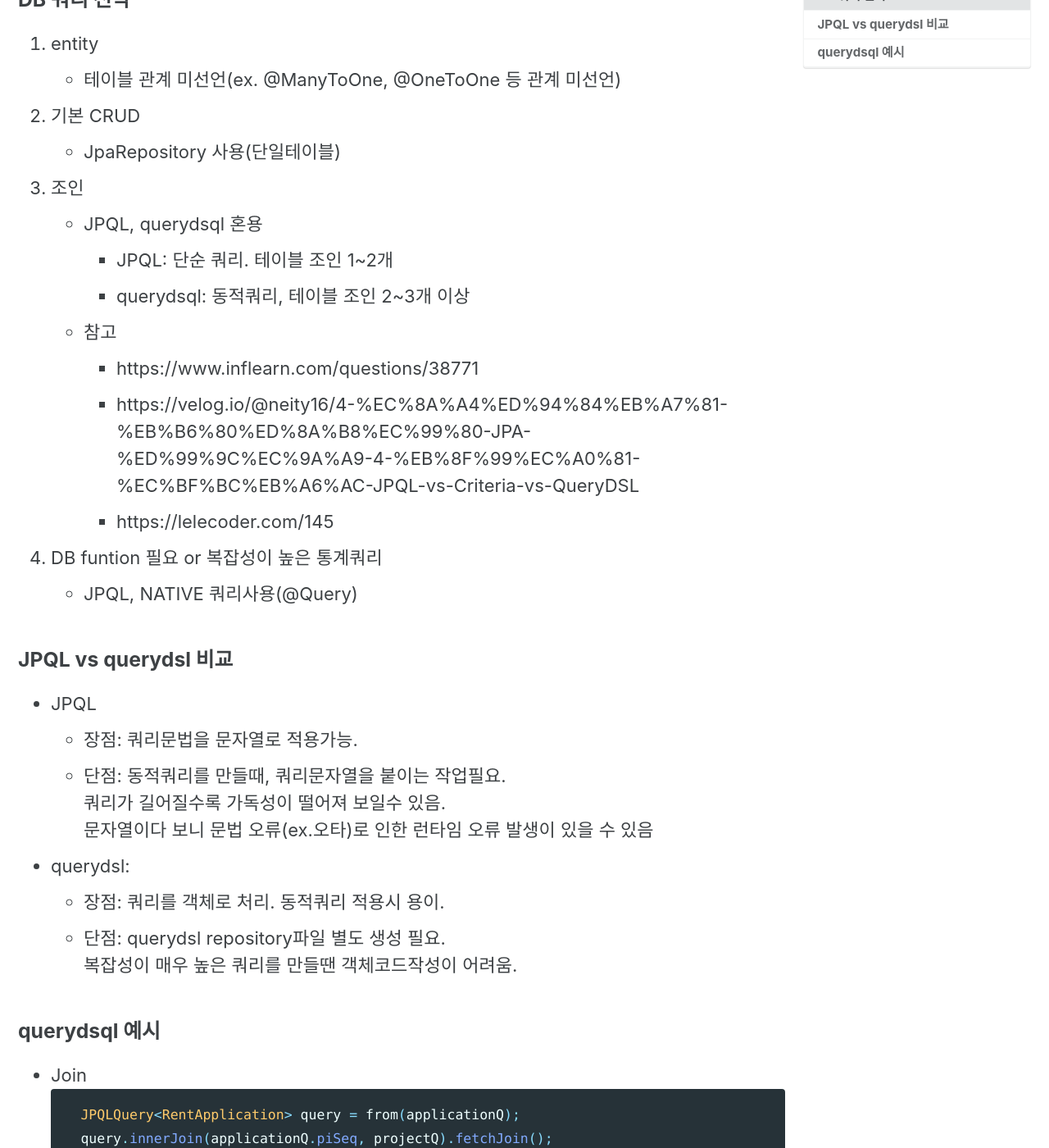
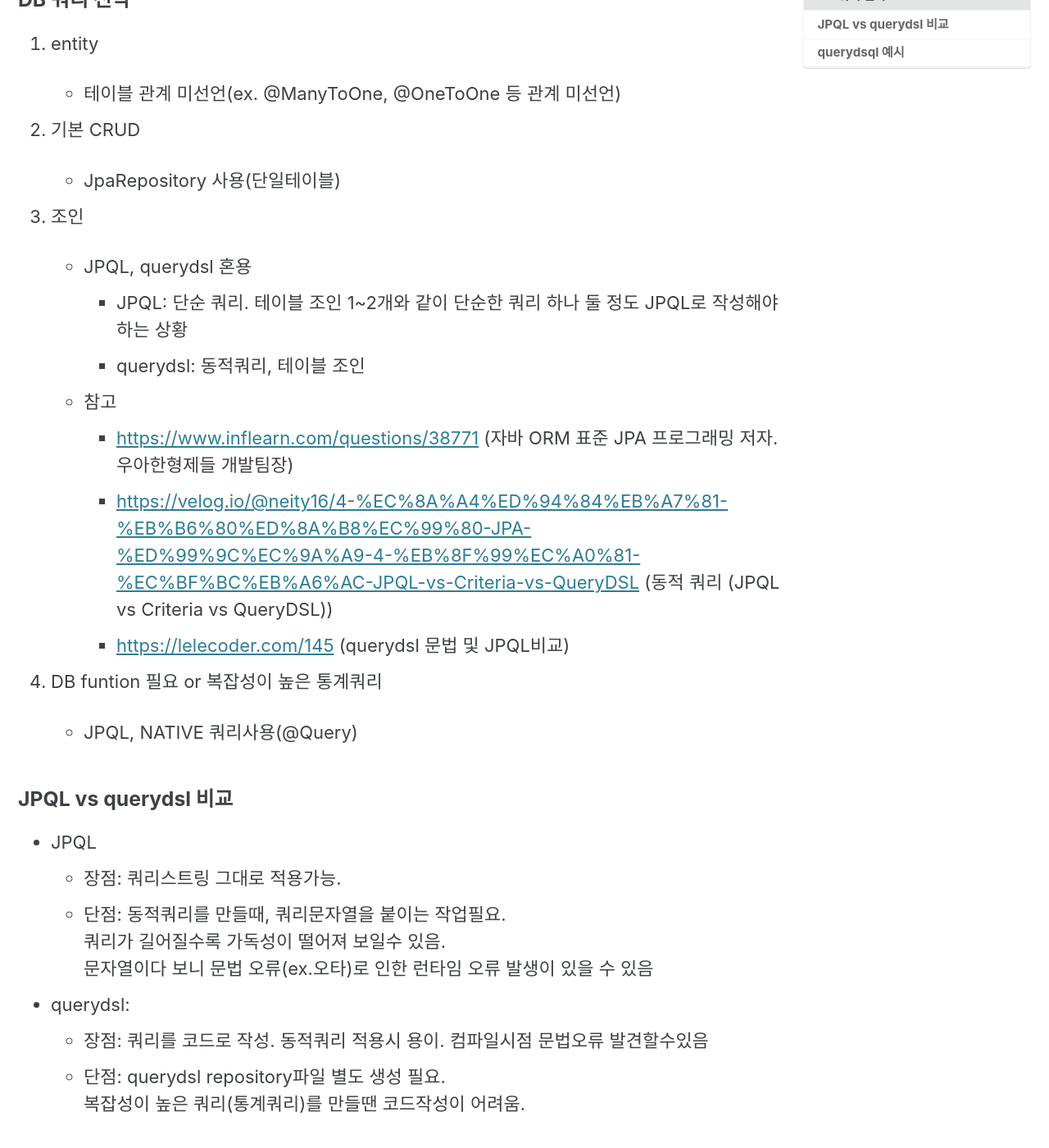
Before and after one commit to openobjectnet/openobjectnet.github.io, a Jekyll site: the page built from _posts/2022-01-13-query-strategy.md, in a window 1280 px wide and 1400 px high, scrolled down 265 px. Shown: the whole window at 82% size. Built offline with Jekyll 4.4.1, drawn with Linux system fonts in a browser that asks for light colours; cached includes are drawn as plain includes; nearby versions of some CDN libraries; some of the changed text lies outside the part shown.

Commit message:
osp db쿼리 전략 임시

````diff
--- a/_posts/2022-01-13-query-strategy.md
+++ b/_posts/2022-01-13-query-strategy.md
@@ -1,5 +1,5 @@
 ---
-title:  "DB 쿼리 전략(게시물삭제예정)"
+title: "DB 쿼리 전략(게시물삭제예정)"
 search: false
 categories:
   - JPA
@@ -13,36 +13,42 @@ author: 최세훈
 ### DB 쿼리 전략
 
 1. entity
-    * 테이블 관계 미선언(ex. @ManyToOne, @OneToOne 등 관계 미선언)
+
+   - 테이블 관계 미선언(ex. @ManyToOne, @OneToOne 등 관계 미선언)
 
 2. 기본 CRUD
-    * JpaRepository 사용(단일테이블)
+
+   - JpaRepository 사용(단일테이블)
 
 3. 조인
-    * JPQL, querydsql 혼용
-        * JPQL: 단순 쿼리. 테이블 조인 1~2개
-        * querydsql: 동적쿼리, 테이블 조인 2~3개 이상
-    * 참고
-        * https://www.inflearn.com/questions/38771
-        * https://velog.io/@neity16/4-%EC%8A%A4%ED%94%84%EB%A7%81-%EB%B6%80%ED%8A%B8%EC%99%80-JPA-%ED%99%9C%EC%9A%A9-4-%EB%8F%99%EC%A0%81-%EC%BF%BC%EB%A6%AC-JPQL-vs-Criteria-vs-QueryDSL
-        * https://lelecoder.com/145
+
+   - JPQL, querydsl 혼용
+     - JPQL: 단순 쿼리. 테이블 조인 1~2개와 같이 단순한 쿼리 하나 둘 정도 JPQL로 작성해야 하는 상황
+     - querydsl: 동적쿼리, 테이블 조인
+   - 참고
+     - <https://www.inflearn.com/questions/38771> (자바 ORM 표준 JPA 프로그래밍 저자. 우아한형제들 개발팀장)
+     - <https://velog.io/@neity16/4-%EC%8A%A4%ED%94%84%EB%A7%81-%EB%B6%80%ED%8A%B8%EC%99%80-JPA-%ED%99%9C%EC%9A%A9-4-%EB%8F%99%EC%A0%81-%EC%BF%BC%EB%A6%AC-JPQL-vs-Criteria-vs-QueryDSL> (동적 쿼리 (JPQL vs Criteria vs QueryDSL))
+     - <https://lelecoder.com/145> (querydsl 문법 및 JPQL비교)
 
 4. DB funtion 필요 or 복잡성이 높은 통계쿼리
-    * JPQL, NATIVE 쿼리사용(@Query)
+   - JPQL, NATIVE 쿼리사용(@Query)
 
 ### JPQL vs querydsl 비교
-* JPQL
-    * 장점: 쿼리문법을 문자열로 적용가능.
-    * 단점: 동적쿼리를 만들때, 쿼리문자열을 붙이는 작업필요.
+
+- JPQL
+  - 장점: 쿼리스트링 그대로 적용가능.
+  - 단점: 동적쿼리를 만들때, 쿼리문자열을 붙이는 작업필요.
     쿼리가 길어질수록 가독성이 떨어져 보일수 있음.
     문자열이다 보니 문법 오류(ex.오타)로 인한 런타임 오류 발생이 있을 수 있음
-* querydsl:
-    * 장점: 쿼리를 객체로 처리. 동적쿼리 적용시 용이.
-    * 단점: querydsl repository파일 별도 생성 필요.
-    복잡성이 매우 높은 쿼리를 만들땐 객체코드작성이 어려움.
+- querydsl:
+  - 장점: 쿼리를 코드로 작성. 동적쿼리 적용시 용이. 컴파일시점 문법오류 발견할수있음
+  - 단점: querydsl repository파일 별도 생성 필요.
+    복잡성이 높은 쿼리(통계쿼리)를 만들땐 코드작성이 어려움.
 
 ### querydsql 예시
-* Join
+
+- Join
+
 ```java
     JPQLQuery<RentApplication> query = from(applicationQ);
     query.innerJoin(applicationQ.piSeq, projectQ).fetchJoin();
@@ -50,15 +56,21 @@ author: 최세훈
             , eqPjNm(param.getPjName()), eqPjPlace(param.getPjPlace())
     query.orderBy(applicationQ.regDt.desc());
 ```
-* Pageable & Sort
+
+- Pageable & Sort
+
 ```java
     List<Expense> resultList = getQuerydsl().applyPagination(pageable, query).fetch();
 ```
-* Only Sort
+
+- Only Sort
+
 ```java
     query.orderBy(rentAssetQ.rentDt.asc(), rentAssetQ.assetSeq.assetSeq.desc());
 ```
-* Projection
+
+- Projection
+
 ```java
     List<CodeListRes> codeListResponse =
         query.select(Projections.fields(CodeListRes.class, commonCode.ccSeq,
@@ -68,7 +80,9 @@ author: 최세훈
             modifier.userId.as("mdfyUserId"), commonCode.mdfyDttm,
         commonCodeGroup.ccgNm, commonCodeGroup.ccgSeq)).fetch();
 ```
-* 동적쿼리
+
+- 동적쿼리
+
 ```java
     private BooleanExpression eqAssetItemCode(String assetItemCode) {
         if (StringUtil.isEmpty(assetItemCode)) {
````
